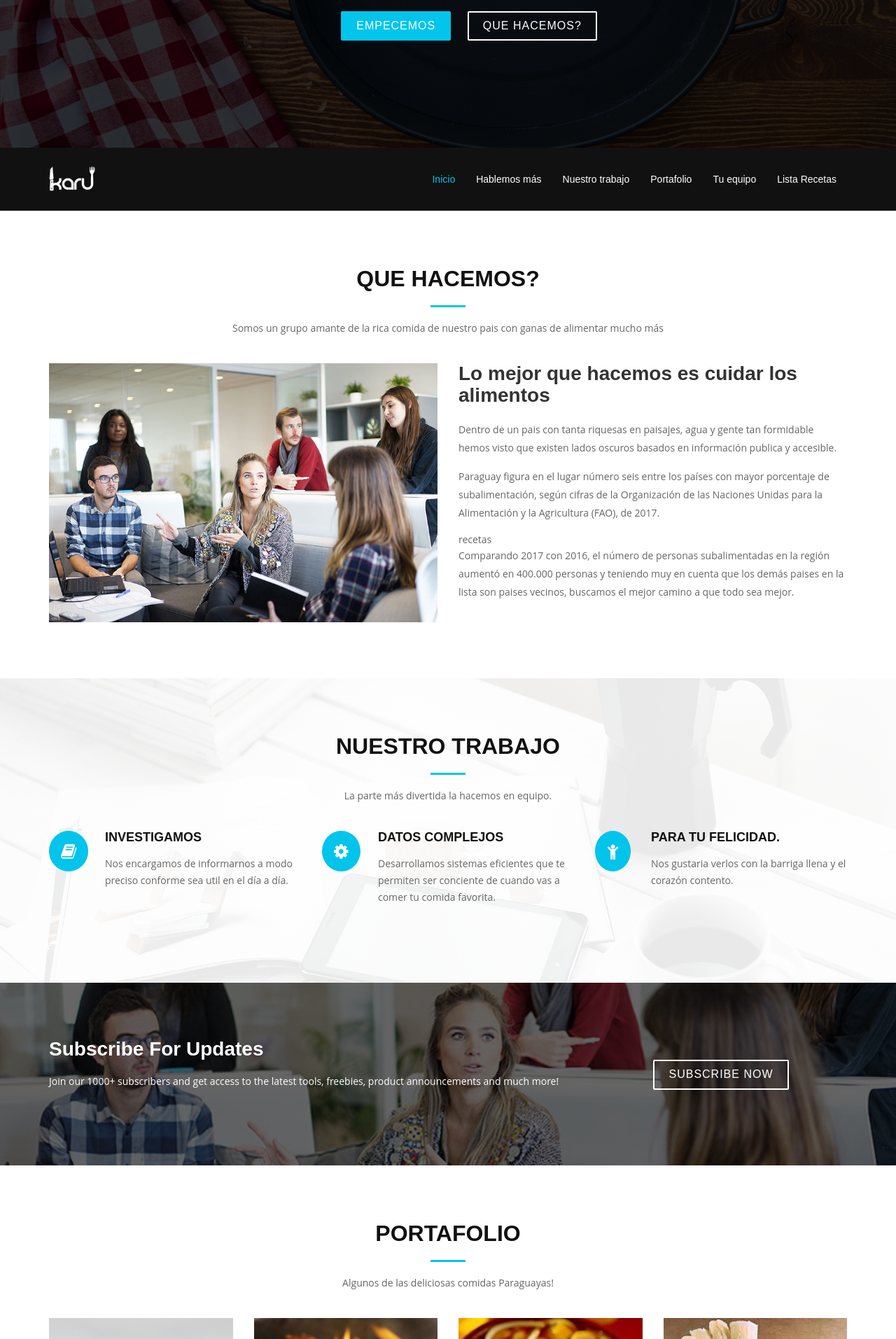
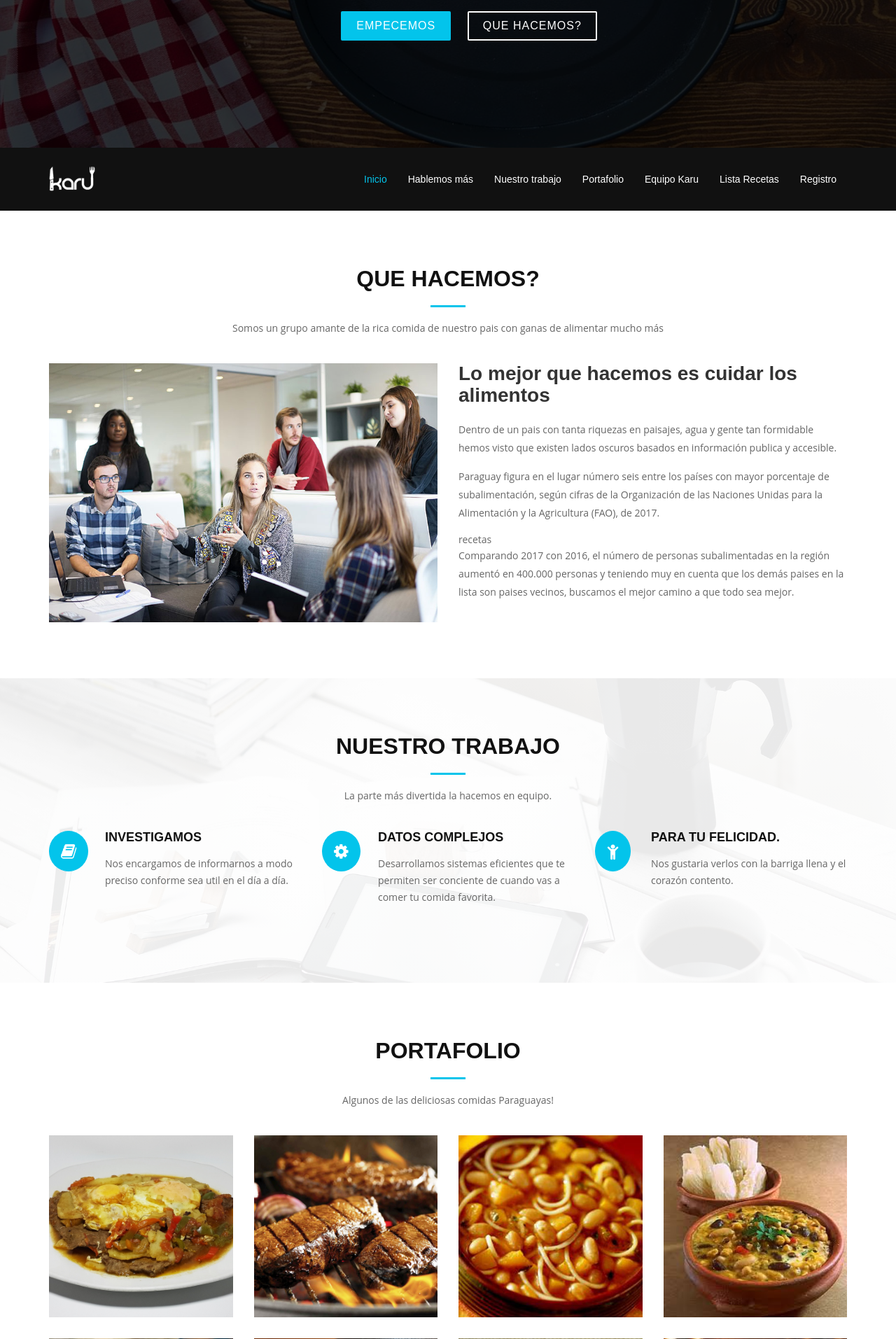
Before and after one commit to lestigarribiaf/karupora, a Django app: page /recetas/ in a window 1280 px wide. Shown: the part 589-2502 px from the top of the page at 70% size. Run offline with Django 3.2, Linux system fonts and the light colour scheme; data comes from the database, SQL or seed files in the repository; some libraries are stand-ins or nearby versions.

Commit message:
Edicion de registro y add de urls

```diff
--- a/pendientes/models.py
+++ b/pendientes/models.py
@@ -9,6 +9,7 @@ MEDIA_URL = '/static/img'
 
 class Unidad(models.Model):
     nombre_unidad = models.CharField(max_length=100)
+
     siglas_unidad = models.CharField(max_length=10)
     def __str__(self):
         return self.nombre_unidad
--- a/pendientes/static/css/style.css
+++ b/pendientes/static/css/style.css
@@ -465,7 +465,7 @@ body.mobile-nav-active #mobile-nav-toggle {
   font-size: 32px;
   color: #111;
   text-transform: uppercase;
-  text-align: center;
+  text-align: center ;
   font-weight: 700;
 }
 
--- a/pendientes/templates/main_template.html
+++ b/pendientes/templates/main_template.html
@@ -89,9 +89,9 @@
           <li><a href="#about">Hablemos más</a></li>
           <li><a href="#services">Nuestro trabajo</a></li>
           <li><a href="#portfolio">Portafolio</a></li>
-          <li><a href="#team">Tu equipo</a></li>
+          <li><a href="#team">Equipo Karu</a></li>
           <li><a href="/lista_recetas">Lista Recetas</a></li>
-         <!-- <li><a href="/registro">Registro</a></li>-->
+         <li><a href="/registro">Registro</a></li>
         </ul>
       </nav>
       <!-- #nav-menu-container -->
@@ -105,7 +105,7 @@
   <section id="about">
     <div class="container wow fadeInUp">
       <div class="row">
-        <div class="col-md-12">
+        <div class="col-md-12 ">
           <h3 class="section-title">Que hacemos?</h3>
           <div class="section-title-divider"></div>
           <p class="section-description">Somos un grupo amante de la rica comida de nuestro pais con ganas de alimentar mucho más</p>
@@ -122,7 +122,7 @@
         <div class="col-md-6 about-content">
           <h2 class="about-title">Lo mejor que hacemos es cuidar los alimentos</h2>
           <p class="about-text">
-            Dentro de un pais con tanta riquesas en paisajes, agua y gente tan formidable hemos visto que existen lados oscuros basados en información publica y accesible.
+            Dentro de un pais con tanta riquezas en paisajes, agua y gente tan formidable hemos visto que existen lados oscuros basados en información publica y accesible.
           </p>
           <p class="about-text">
             Paraguay figura en el lugar número seis entre los países con mayor porcentaje de subalimentación, según cifras de la Organización de las Naciones Unidas para la Alimentación y la Agricultura (FAO), de 2017.
@@ -151,8 +151,7 @@
 
       <div class="row">
         <div class="col-md-4 service-item">
-          <div class="service-icon"><i class="fa fa-book
-            "></i></div>
+          <div class="service-icon"><i class="fa fa-book"></i></div>
           <h4 class="service-title"><a href="">Investigamos</a></h4>
           <p class="service-description">Nos encargamos de informarnos a modo preciso conforme sea util en el día a día. </p>
         </div>
@@ -171,22 +170,6 @@
     </div>
   </section>
 
-  <!--==========================
-  Subscrbe Section
-  ============================-->
-  <section id="subscribe">
-    <div class="container wow fadeInUp">
-      <div class="row">
-        <div class="col-md-8">
-          <h3 class="subscribe-title">Subscribe For Updates</h3>
-          <p class="subscribe-text">Join our 1000+ subscribers and get access to the latest tools, freebies, product announcements and much more!</p>
-        </div>
-        <div class="col-md-4 subscribe-btn-container">
-          <a class="subscribe-btn" href="#">Subscribe Now</a>
-        </div>
-      </div>
-    </div>
-  </section>
 
   <!--==========================
   Porfolio Section
@@ -286,7 +269,7 @@
     <div class="container wow fadeInUp">
       <div class="row">
         <div class="col-md-12">
-          <h3 class="section-title">Nuestro equipo!</h3>
+          <h3 class="section-title">Equipo Karu</h3>
           <div class="section-title-divider"></div>
           <p class="section-description"></p>
         </div>
@@ -296,7 +279,7 @@
         <div class="col-md-3">
           <div class="member">
             <div class="pic"><img src="/static/img/team-1.jpg" alt=""></div>
-            <h4>liliana Estigarribia</h4>
+            <h4>Liliana Estigarribia</h4>
             <span>Chief Executive Officer</span>
             <div class="social">
               <a href=""><i class="fa fa-twitter"></i></a>
@@ -421,7 +404,7 @@
               </div>
               <div class="form-group">
                 <textarea class="form-control" name="message" rows="5" data-rule="required" data-msg="Please write something for us" placeholder="Message"></textarea>
-                <div class="validation"></div>
+                <divadmin/ class="validation"></div>
               </div>
               <div class="text-center"><button type="submit">Escribinos un mensaje</button></div>
             </form>
--- a/pendientes/views.py
+++ b/pendientes/views.py
@@ -26,3 +26,6 @@ def lista_recetas(request):
                 "lista_objetos" : queryset
         }
         return render(request, 'lista_recetas.html', context)
+
+def semanal(request):
+        return render(request, 'semanal.html')
--- a/todolist/urls.py
+++ b/todolist/urls.py
@@ -26,5 +26,6 @@ urlpatterns = [
     path('recetas/', views.recetas, name='recetas'),
     path('registro/', views.registro, name='registro'),
     path('lista_recetas/', views.lista_recetas, name='lista_recetas'),
+    path('semanal/', views.semanal, name='semanal')
     #static(settings.MEDIA_URL, document_root=settings.MEDIA_ROOT)
 ]
```
Also changed, not shown: pendientes/templates/registro.html (+3 -6 lines).
